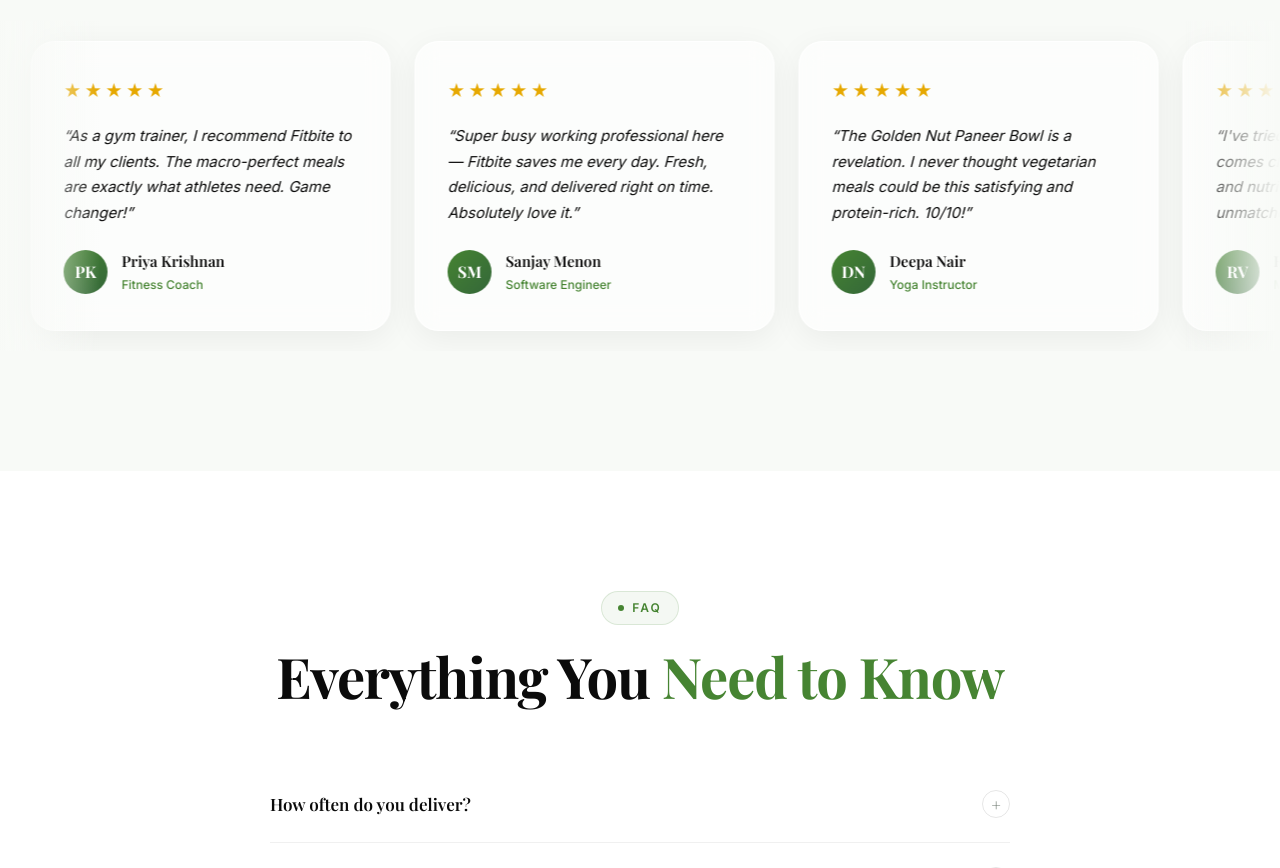
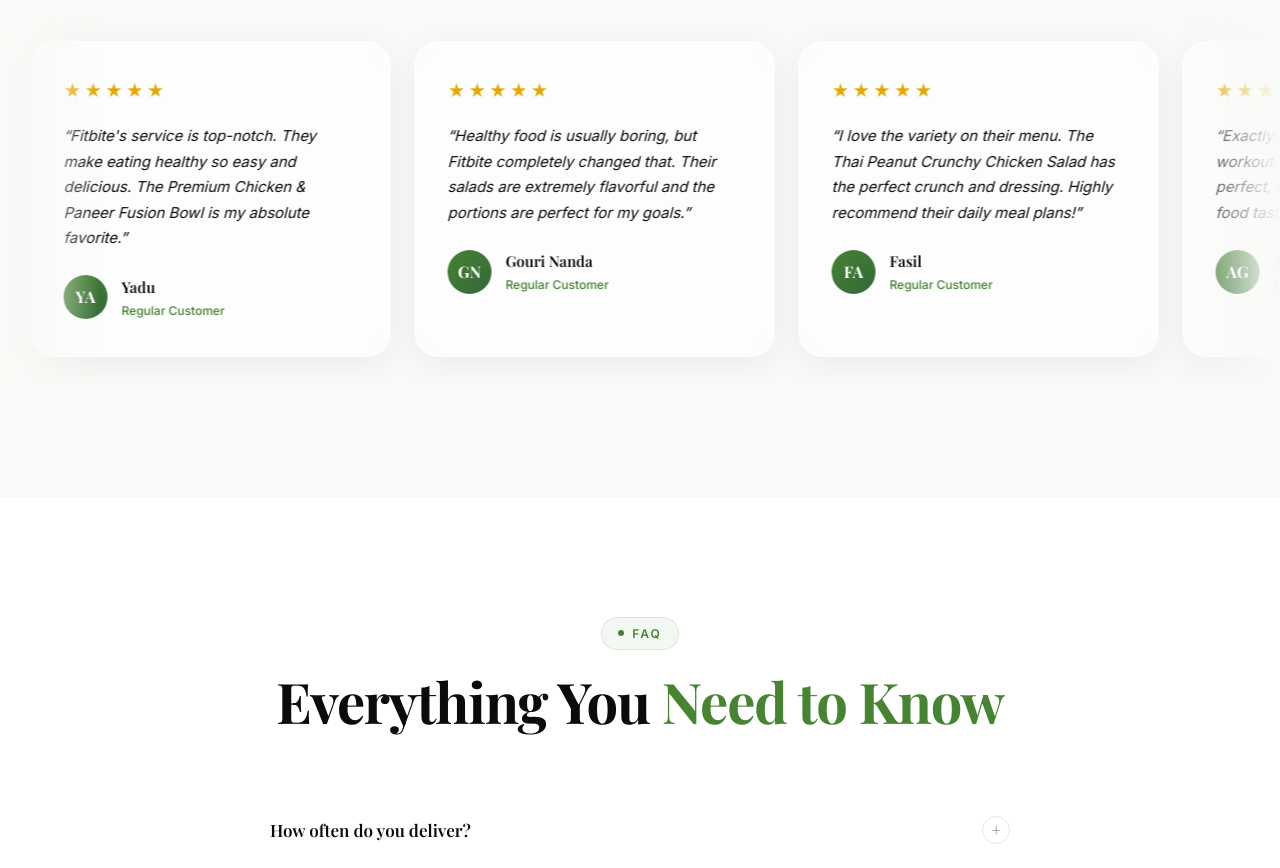
Before and after one commit to Yadukrishnan-kv/Fitbite-HealthyMeals, a React (Vite) app: page / in a window 1280 px wide. Shown: the part 8460-9328 px from the top of the page. Built offline with nearby package versions, Linux system fonts and the light colour scheme; a web font is replaced by a local one.

Commit message:
Fix-Add real reviews

```diff
--- a/src/data/dishes.js
+++ b/src/data/dishes.js
@@ -147,45 +147,45 @@
 export const testimonials = [
   {
     id: 1,
-    name: "Arjun Raj",
-    tag: "Weight Loss Journey",
-    text: "I've been ordering from Fitbite for 3 months and lost 8kg without feeling deprived. The Chicken Quinoa bowl is absolutely incredible!",
-    initials: "AR",
+    name: "Vishnu Tv",
+    tag: "Regular Customer",
+    text: "The food is incredibly fresh and high quality. The Pro-Fuel Creamy Chicken Salad has become my daily lunch. Delivery is always right on time!",
+    initials: "VT",
   },
   {
     id: 2,
-    name: "Priya Krishnan",
-    tag: "Fitness Coach",
-    text: "As a gym trainer, I recommend Fitbite to all my clients. The macro-perfect meals are exactly what athletes need. Game changer!",
-    initials: "PK",
+    name: "Yadu",
+    tag: "Regular Customer",
+    text: "Fitbite's service is top-notch. They make eating healthy so easy and delicious. The Premium Chicken & Paneer Fusion Bowl is my absolute favorite.",
+    initials: "YA",
   },
   {
     id: 3,
-    name: "Sanjay Menon",
-    tag: "Software Engineer",
-    text: "Super busy working professional here — Fitbite saves me every day. Fresh, delicious, and delivered right on time. Absolutely love it.",
-    initials: "SM",
+    name: "Gouri Nanda",
+    tag: "Regular Customer",
+    text: "Healthy food is usually boring, but Fitbite completely changed that. Their salads are extremely flavorful and the portions are perfect for my goals.",
+    initials: "GN",
   },
   {
     id: 4,
-    name: "Deepa Nair",
-    tag: "Yoga Instructor",
-    text: "The Golden Nut Paneer Bowl is a revelation. I never thought vegetarian meals could be this satisfying and protein-rich. 10/10!",
-    initials: "DN",
+    name: "Fasil",
+    tag: "Regular Customer",
+    text: "I love the variety on their menu. The Thai Peanut Crunchy Chicken Salad has the perfect crunch and dressing. Highly recommend their daily meal plans!",
+    initials: "FA",
   },
   {
     id: 5,
-    name: "Rahul Varma",
-    tag: "Marathon Runner",
-    text: "I've tried every meal delivery — nothing comes close to Fitbite. The quality, taste, and nutrition knowledge here is unmatched.",
-    initials: "RV",
+    name: "Abhijith gk",
+    tag: "Regular Customer",
+    text: "Exactly what I need after a heavy workout. The macro distribution is perfect, the service is prompt, and the food tastes clean and home-cooked.",
+    initials: "AG",
   },
   {
     id: 6,
-    name: "Anjali Suresh",
-    tag: "Bodybuilder",
-    text: "The Premium Chicken & Paneer Fusion Bowl is my weekly staple. Post-workout recovery has never been this delicious.",
-    initials: "AS",
+    name: "Oxygen Fitness Studio",
+    tag: "Gym Partner",
+    text: "We recommend Fitbite to all our members. Their high-protein salads and clean eating options are perfect for anyone serious about their fitness results.",
+    initials: "OF",
   },
 ];
 
--- a/src/data/testimonials.js
+++ b/src/data/testimonials.js
@@ -1,44 +1,44 @@
 export const testimonials = [
   {
     id: 1,
-    name: "Arjun Raj",
-    tag: "Weight Loss Journey",
-    text: "I've been ordering from Fitbite for 3 months and lost 8kg without feeling deprived. The Chicken Quinoa bowl is absolutely incredible!",
-    initials: "AR",
+    name: "Vishnu Tv",
+    tag: "Regular Customer",
+    text: "The food is incredibly fresh and high quality. The Pro-Fuel Creamy Chicken Salad has become my daily lunch. Delivery is always right on time!",
+    initials: "VT",
   },
   {
     id: 2,
-    name: "Priya Krishnan",
-    tag: "Fitness Coach",
-    text: "As a gym trainer, I recommend Fitbite to all my clients. The macro-perfect meals are exactly what athletes need. Game changer!",
-    initials: "PK",
+    name: "Yadu",
+    tag: "Regular Customer",
+    text: "Fitbite's service is top-notch. They make eating healthy so easy and delicious. The Premium Chicken & Paneer Fusion Bowl is my absolute favorite.",
+    initials: "YA",
   },
   {
     id: 3,
-    name: "Sanjay Menon",
-    tag: "Software Engineer",
-    text: "Super busy working professional here — Fitbite saves me every day. Fresh, delicious, and delivered right on time. Absolutely love it.",
-    initials: "SM",
+    name: "Gouri Nanda",
+    tag: "Regular Customer",
+    text: "Healthy food is usually boring, but Fitbite completely changed that. Their salads are extremely flavorful and the portions are perfect for my goals.",
+    initials: "GN",
   },
   {
     id: 4,
-    name: "Deepa Nair",
-    tag: "Yoga Instructor",
-    text: "The Golden Nut Paneer Bowl is a revelation. I never thought vegetarian meals could be this satisfying and protein-rich. 10/10!",
-    initials: "DN",
+    name: "Fasil",
+    tag: "Regular Customer",
+    text: "I love the variety on their menu. The Thai Peanut Crunchy Chicken Salad has the perfect crunch and dressing. Highly recommend their daily meal plans!",
+    initials: "FA",
   },
   {
     id: 5,
-    name: "Rahul Varma",
-    tag: "Marathon Runner",
-    text: "I've tried every meal delivery — nothing comes close to Fitbite. The quality, taste, and nutrition knowledge here is unmatched.",
-    initials: "RV",
+    name: "Abhijith gk",
+    tag: "Regular Customer",
+    text: "Exactly what I need after a heavy workout. The macro distribution is perfect, the service is prompt, and the food tastes clean and home-cooked.",
+    initials: "AG",
   },
   {
     id: 6,
-    name: "Anjali Suresh",
-    tag: "Bodybuilder",
-    text: "The Premium Chicken & Paneer Fusion Bowl is my weekly staple. Post-workout recovery has never been this delicious. Thank you Fitbite!",
-    initials: "AS",
+    name: "Oxygen Fitness Studio",
+    tag: "Gym Partner",
+    text: "We recommend Fitbite to all our members. Their high-protein salads and clean eating options are perfect for anyone serious about their fitness results.",
+    initials: "OF",
   },
 ];
```
